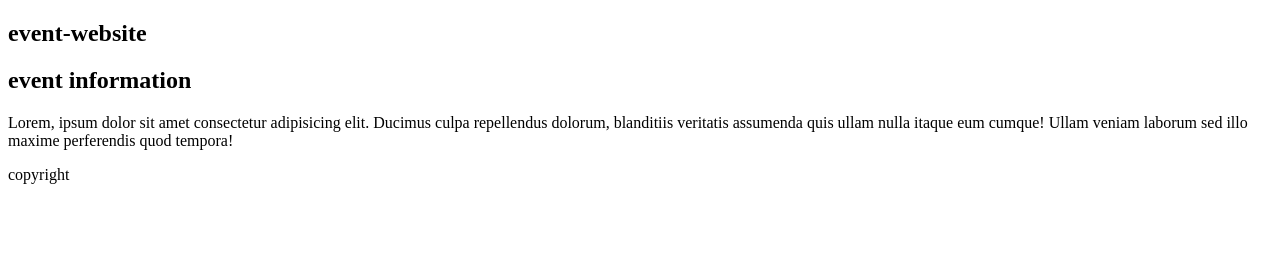
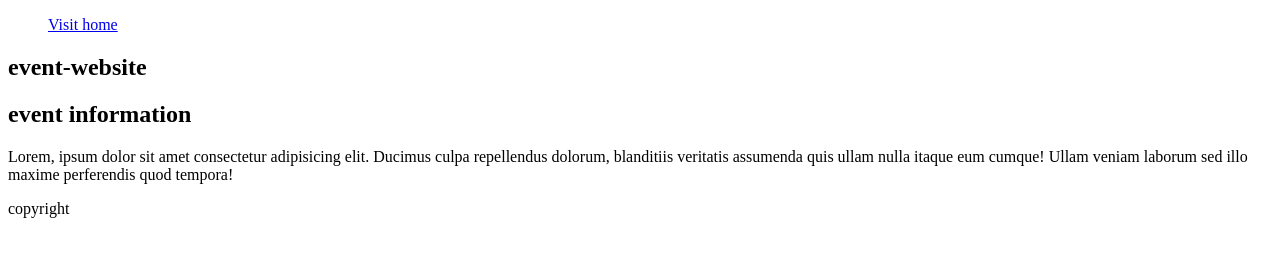
Before and after one commit to abdikadirsamatar/event-website, a plain HTML site: page index.html in a window 1280 px wide. Drawn offline with Linux system fonts and the light colour scheme.

Commit message:
update 2
update 2

```diff
--- a/index.html
+++ b/index.html
@@ -9,7 +9,9 @@
 <body>
     <header>
         <nav>
-
+ <ul>
+    <a href="https://www.google.com" target="_blank">Visit home</a>
+ </ul>
         </nav>
     </header>
     <main>
```
